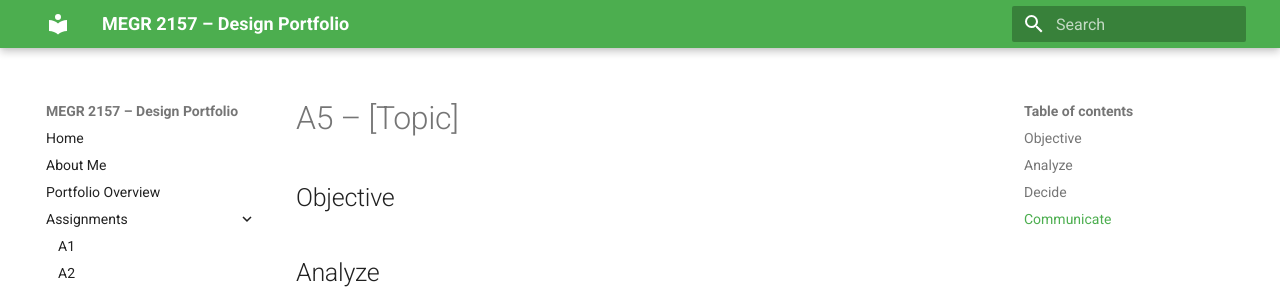
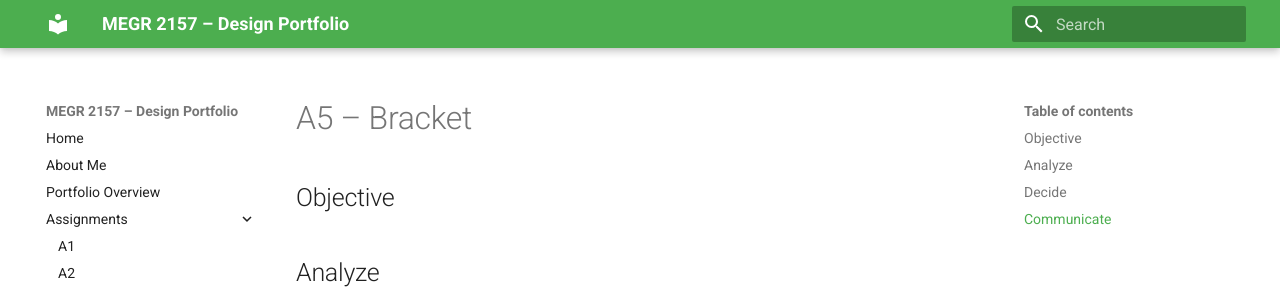
Before and after one commit to ryan-thomas32/megr2157-portfolio, an MkDocs documentation site: the page built from docs/assignments/A05/index.md, in a window 1280 px wide. Shown: the top 293 px of the page. Built offline with MkDocs 1.6.1 and Material for MkDocs 9.7.7, drawn with Linux system fonts in a browser that asks for light colours.

Commit message:
Update index.md

```diff
--- a/docs/assignments/A05/index.md
+++ b/docs/assignments/A05/index.md
@@ -1,4 +1,4 @@
-# A5 – [Topic]
+# A5 – Bracket
 
 ## Objective
 
```
